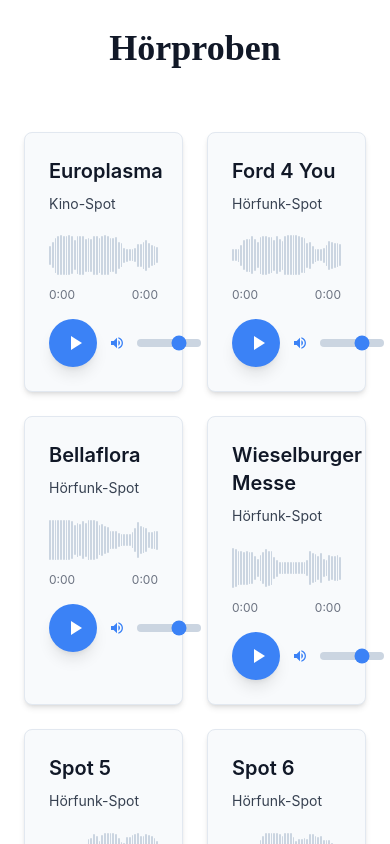
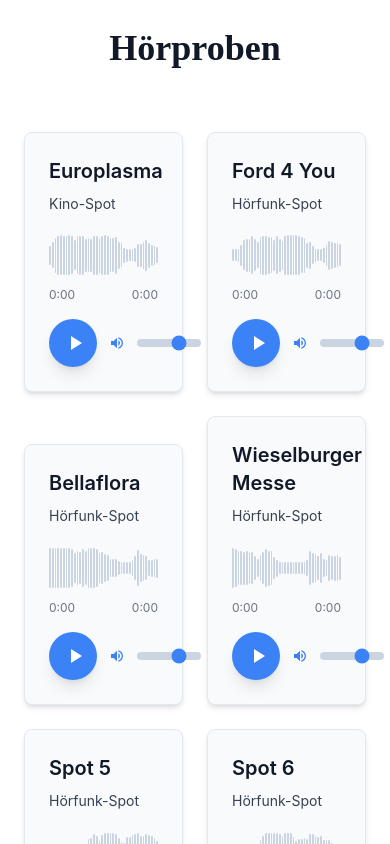
Before and after one commit to DavidWeinzierl/speakersite2, a React (Create React App) app: page / in a window 390 px wide. Shown: the part 2860-3704 px from the top of the page. Built offline with nearby package versions, Linux system fonts and the light colour scheme.

Commit message:
audio player align bottom

```diff
--- a/src/components/AudioSamplesSection.js
+++ b/src/components/AudioSamplesSection.js
@@ -23,7 +23,7 @@
           </div>
 
           {/* Audio samples grid - 8 small players in 2 rows */}
-          <div className="grid grid-cols-2 md:grid-cols-4 gap-6">
+          <div className="grid grid-cols-2 md:grid-cols-4 gap-6 items-end">
             {defaultSamples.map((sample, index) => (
               <AudioPlayer key={index} title={sample.title} description={sample.description} file={sample.file} />
             ))}
```
